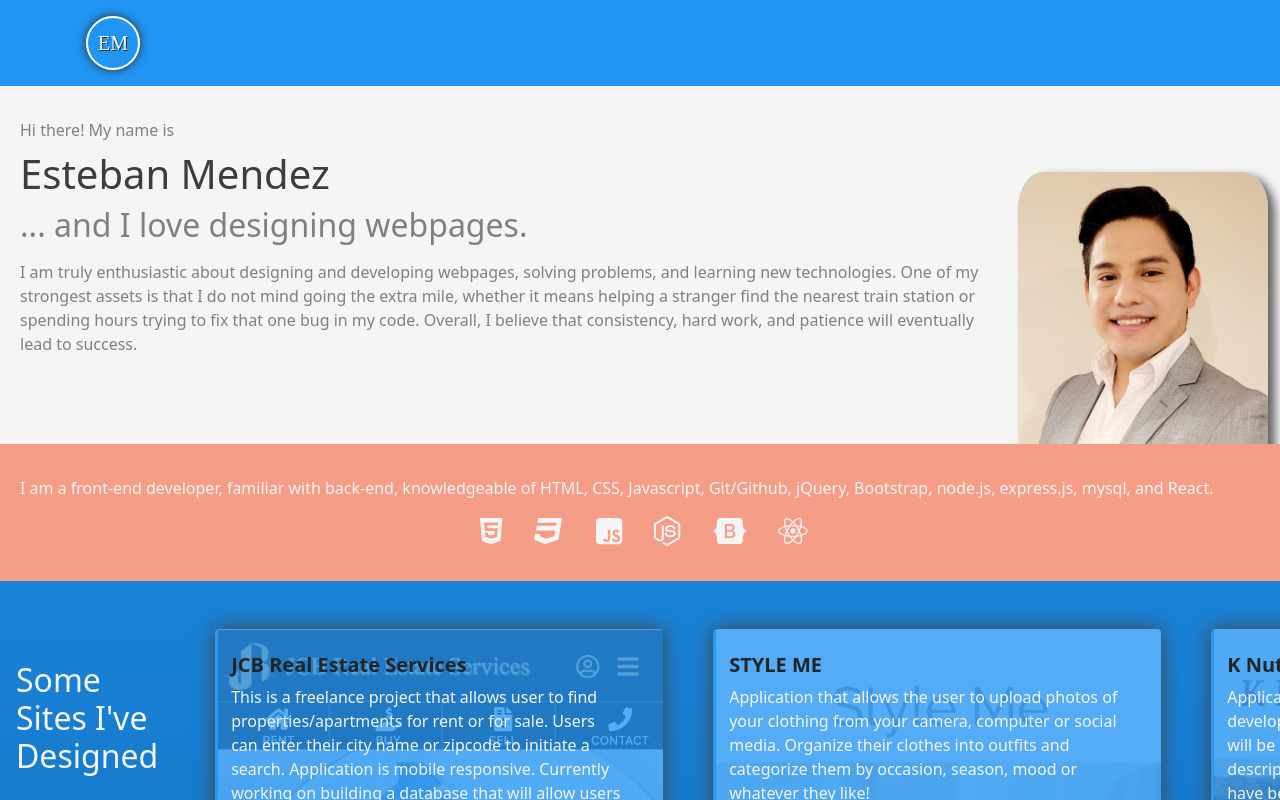
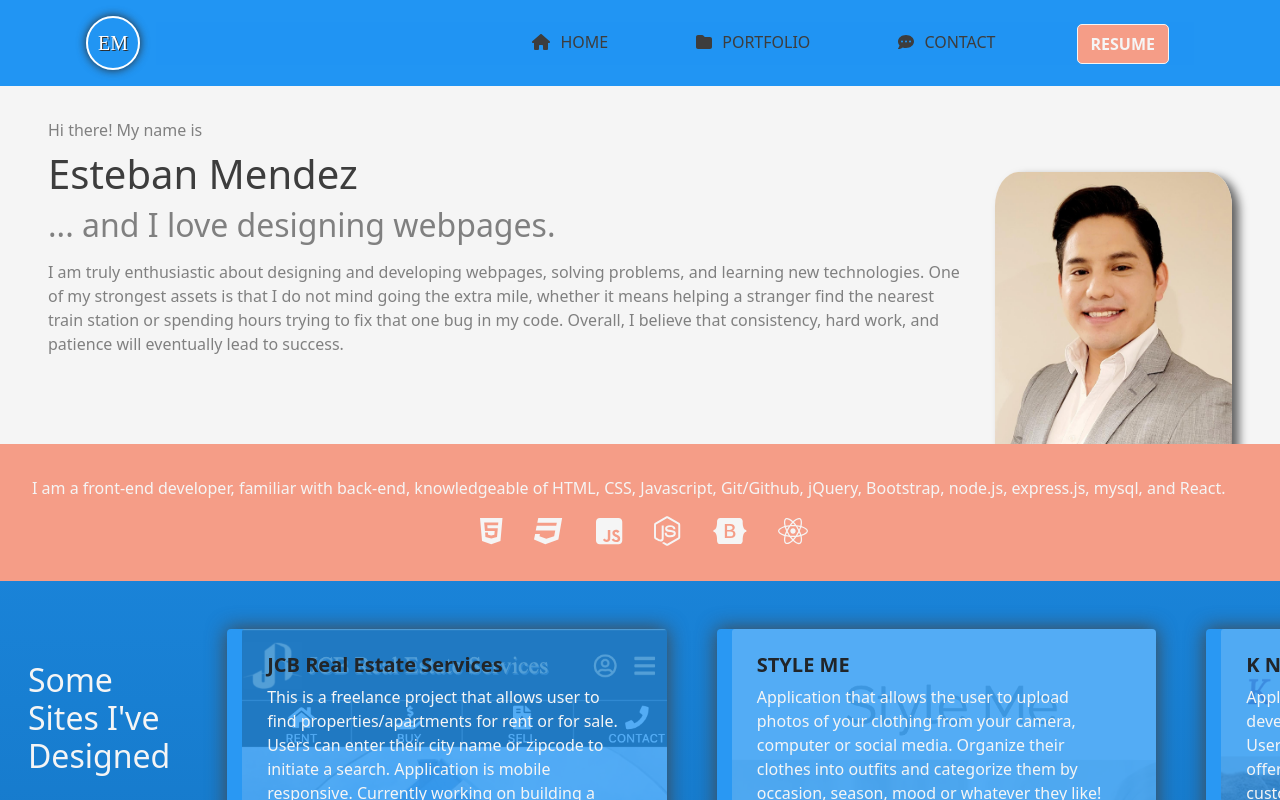
Before and after one commit to Esmendez90/portfolio, a React (Create React App) app in the folder my_portfolio/: page / in a window 1280 px wide. Shown: the top 800 px of the page. Built offline with nearby package versions, Linux system fonts and the light colour scheme.

Commit message:
editing navbar styling and responsiveness for screens >= 992 px

```diff
--- a/my_portfolio/src/App.css
+++ b/my_portfolio/src/App.css
@@ -6,6 +6,6 @@ body {
   background-color: #0e65ad;
 }
 .row {
-  margin-right: 0;
-  margin-left: 0;
+  margin-right: 0 !important;
+  margin-left: 0 !important;
 }
--- a/my_portfolio/src/components/About/style.css
+++ b/my_portfolio/src/components/About/style.css
@@ -1,5 +1,6 @@
+
 .about-container {
-  padding: 2rem 1.5rem 2rem 2rem !important;
+  padding: 2rem !important;
   background-color: whitesmoke;
 }
 
@@ -38,7 +39,8 @@ p {
   }
 
   .about-container {
-    padding: 4rem;
+    padding-right: 3rem !important;
+    padding-left: 3rem !important;
   }
 }
 
--- a/my_portfolio/src/components/Header/style.css
+++ b/my_portfolio/src/components/Header/style.css
@@ -2,7 +2,7 @@
   position: sticky;
   top: 0;
   z-index: 4;
-  background-color: rgb(33,149,243);
+  background-color: rgb(33, 149, 243);
 }
 
 .container {
@@ -36,15 +36,13 @@
 }
 
 .navbar-collapse {
-  text-align: center;
   position: fixed;
   left: -100%;
   top: 0px;
   width: 100%;
-  background-color: rgba(33,149,243, 0.6);
+  background-color: rgba(33, 149, 243, 0.6);
   height: 100%;
-  animation: navbar-collapse 0.1s forwards;
-  animation-delay: 0.1s;
+  animation: navbar-collapse 0.5s forwards;
 }
 @keyframes navbar-collapse {
   100% {
@@ -52,7 +50,7 @@
   }
 }
 .collapse:not(.show) {
-  animation: collapse 0.1s backwards !important;
+  animation: collapse 0.5s backwards !important;
   animation-delay: 0.1s !important;
   display: block !important;
 }
@@ -107,6 +105,36 @@
   font-weight: bolder;
 }
 
+@media screen and (min-width: 768px) {
+  .navbar-nav {
+    width: 45%;
+  }
+}
+
+@media screen and (min-width: 992px) {
+  .header-container {
+    position:initial;
+  }
+  .navbar-collapse {
+    position: relative;
+    left: 0;
+    animation: none !important;
+  }
+  .navbar-nav {
+    width: 100%;
+    padding-top: 0;
+    background-color: initial;
+    justify-content: right;
+  }
+  .collapse:not(.show) {
+    animation: none !important;
+  }
+
+  .nav-link{
+    margin-bottom: 0;
+  }
+
+}
 /* Desktops, large screens */
 @media screen and (min-width: 1024px) {
   .nav-link {
```
